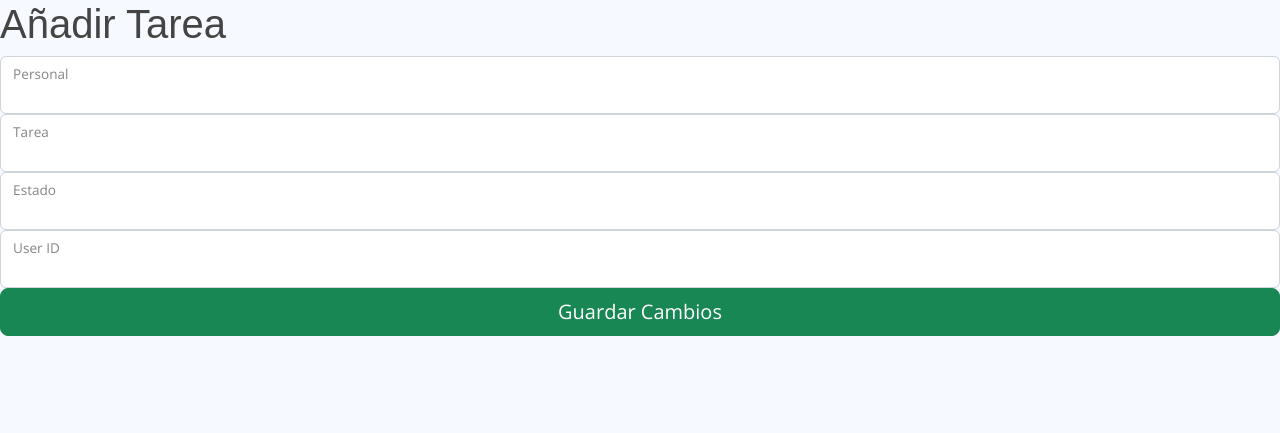
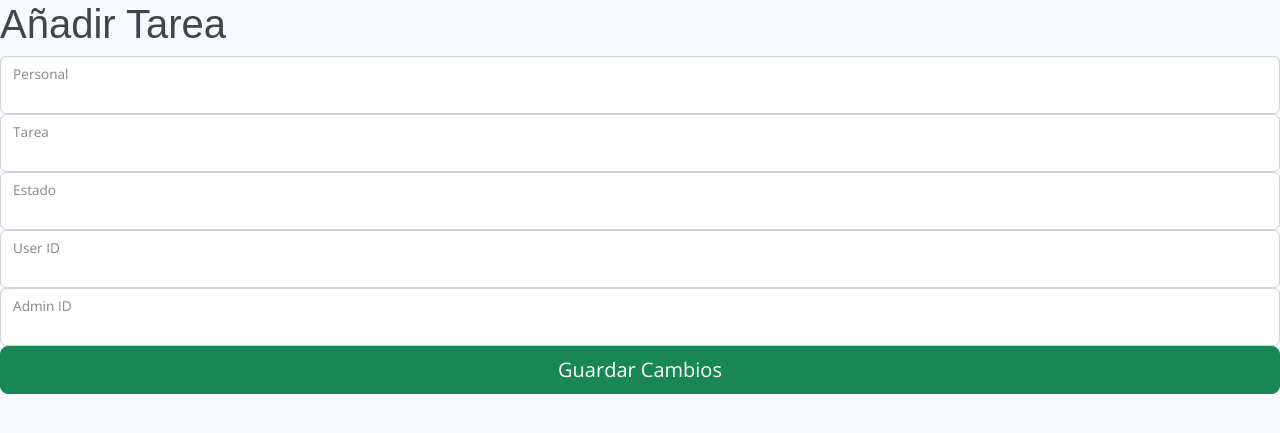
Before and after one commit to 0xDevException/Proyecto2022, a Flask app: page /addTask in a window 1280 px wide. Shown: the top 433 px of the page. Run offline with Flask 2, Linux system fonts and the light colour scheme; the visitor is signed in with stand-in values (Sample User, id 1); some libraries are stand-ins or nearby versions.

Commit message:
New Eden Beta 4.1

```diff
--- a/src/forms.py
+++ b/src/forms.py
@@ -46,4 +46,5 @@ class AddTaskForm(FlaskForm):
     task = StringField('Tarea', validators=[DataRequired(), Length(max=128)])
     status = StringField('Estado', validators=[DataRequired(), Length(max=128)])
     userid = IntegerField('User ID', validators=[DataRequired()])
+    adminid = IntegerField('Admin ID', validators=[DataRequired()])
     submit = SubmitField('Guardar Cambios')
--- a/src/run.py
+++ b/src/run.py
@@ -173,7 +173,7 @@ def add_task():
         task1.task = form.task.data
         task1.status = form.status.data
         task1.user_id = form.userid.data
-        task1.admin_id = 1
+        task1.admin_id = form.adminid.data
         db.session.add(task1)
         db.session.commit()
         return redirect("/dashboard")
--- a/src/templates/Admin/addTask.html
+++ b/src/templates/Admin/addTask.html
@@ -50,7 +50,11 @@
             <div class="form-floating">
               {{ form.userid(class_="form-control", size=128)}}
               {{ form.userid.label }}
-          </div>
+            </div>
+            <div class="form-floating">
+              {{ form.adminid(class_="form-control", size=128)}}
+              {{ form.adminid.label }}
+            </div>
                 {{ form.submit(class="w-100 btn btn-lg btn-success") }}
             </form>
         </div>
```
